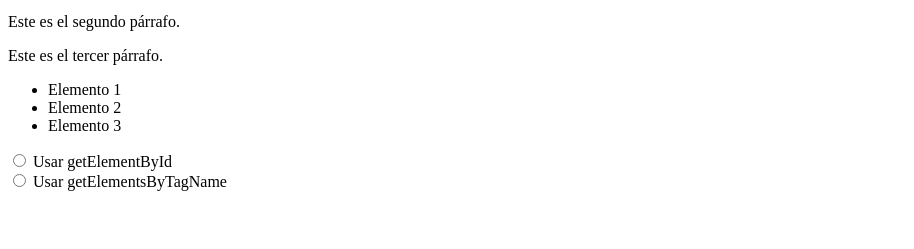
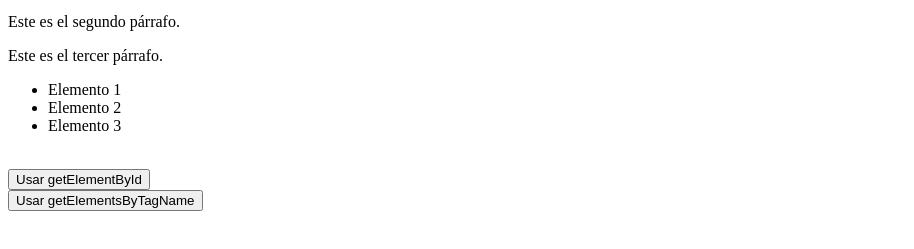
Before and after one commit to RonnalOrtiz/Curso_JavaScript, a plain HTML site: page TEMA-0/t0E08.html in a window 1280 px wide. Shown: the part 101-350 px from the top of the page, without its empty margins (0-914 px from the left). Drawn offline with Linux system fonts and the light colour scheme.

Commit message:
Ejemplos de JavaScript

```diff
--- a/TEMA0/t0E08.html
+++ b/TEMA-0/t0E08.html
@@ -17,19 +17,13 @@
     <li>Elemento 2</li>
     <li>Elemento 3</li>
   </ul>
-
-  <input type="radio" name="option" id="getElementByIdRadio" onchange="getElementByIdExample()">
-  <label for="getElementByIdRadio">Usar getElementById</label><br>
-
-  <input type="radio" name="option" id="getElementsByTagNameRadio" onchange="getElementsByTagNameExample()">
-  <label for="getElementsByTagNameRadio">Usar getElementsByTagName</label><br>
   <div id="resultado"></div>
-
+  <br>
   <script>
     function getElementByIdExample() {
       var elemento = document.getElementById("parrafo2");
       // Imprime solo la etiqueta con id="parrafo2"
-      document.getElementById("resultado").innerHTML =  "<br>"+"<strong>Resultado getElementById: </strong>" + "<br>" + elemento.textContent;
+      document.getElementById("resultado").innerHTML = "<strong>Resultado getElementById: </strong>" + "<br>" + elemento.textContent;
     }
 
     function getElementsByTagNameExample() {
@@ -45,10 +39,12 @@
         contenido += elementosUL[j].textContent + "<br>";
       }
 
-      document.getElementById("resultado").innerHTML = "<br>"+"<strong>Resultado getElementTagName: </strong>" + "<br>" + contenido;
+      document.getElementById("resultado").innerHTML = "<strong>Resultado getElementTagName: </strong>"+"<br>" + contenido ;
     }
   </script>
 
+  <button onclick="getElementByIdExample()">Usar getElementById</button><br>
+  <button onclick="getElementsByTagNameExample()">Usar getElementsByTagName</button><br>
 </body>
 
 </html>
```
Also changed, not shown: U1L9-Conceptos Básicos de HTML/1.html (added, +1 -0 lines), U1L9-Conceptos Básicos de HTML/2.html (added, +1 -0 lines), U1L9-Conceptos Básicos de HTML/3.html (added, +26 -0 lines), U1L9-Conceptos Básicos de HTML/index.html (added, +22 -0 lines), TEMA-0/t0E01.html (renamed from TEMA0/t0E01.html), TEMA-0/t0E02.html (renamed from TEMA0/t0E02.html), TEMA-0/t0E03.html (renamed from TEMA0/t0E03.html), TEMA-0/t0E03a.html (renamed from TEMA0/t0E03a.html), TEMA-0/t0E03b.html (renamed from TEMA0/t0E03b.html), TEMA-0/t0E05.html (renamed from TEMA0/t0E05.html), TEMA-0/t0E06.html (renamed from TEMA0/t0E06.html), TEMA-0/t0E06a.html (renamed from TEMA0/t0E06a.html), TEMA-0/t0E07.html (renamed from TEMA0/t0E07.html), TEMA-0/t0E07a.html (renamed from TEMA0/t0E07a.html), 2 more files.
